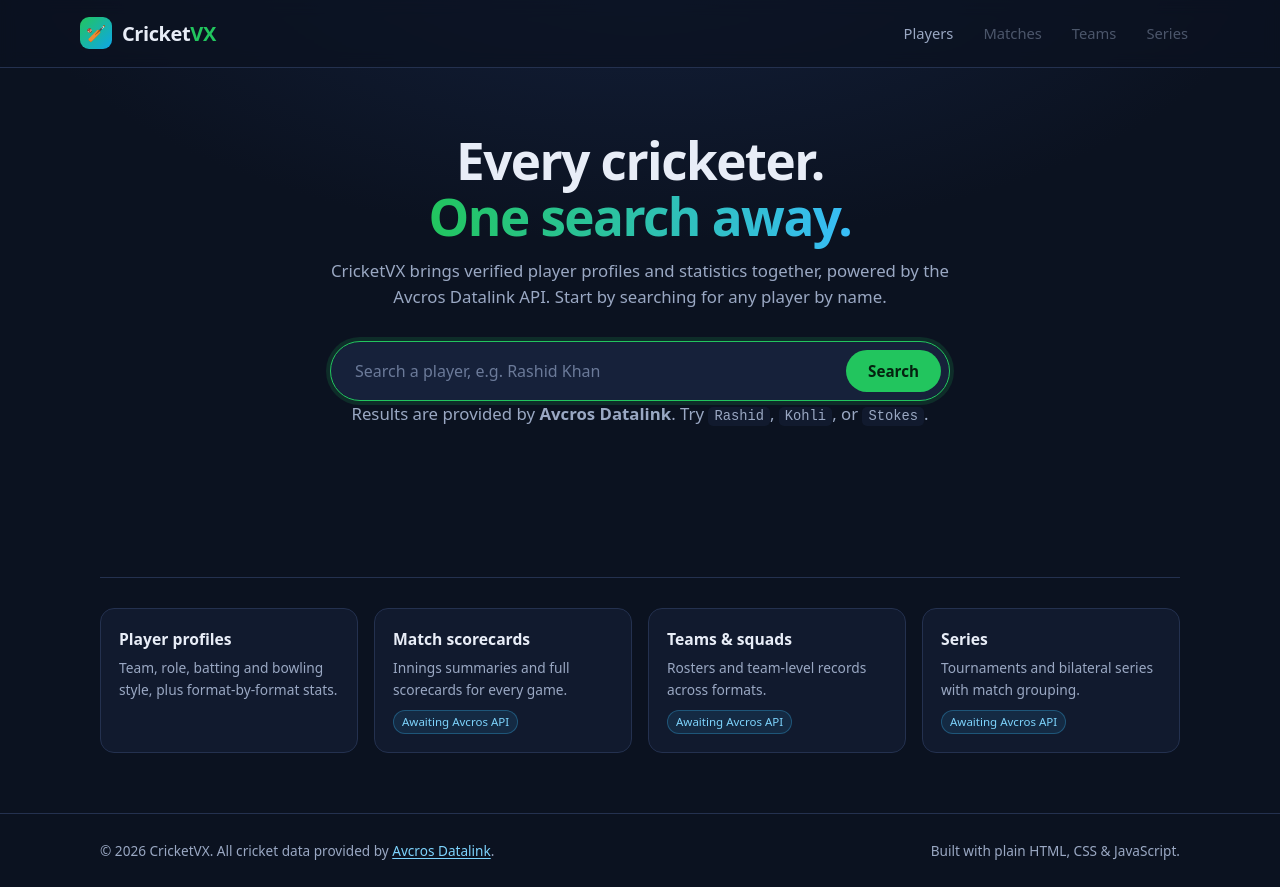
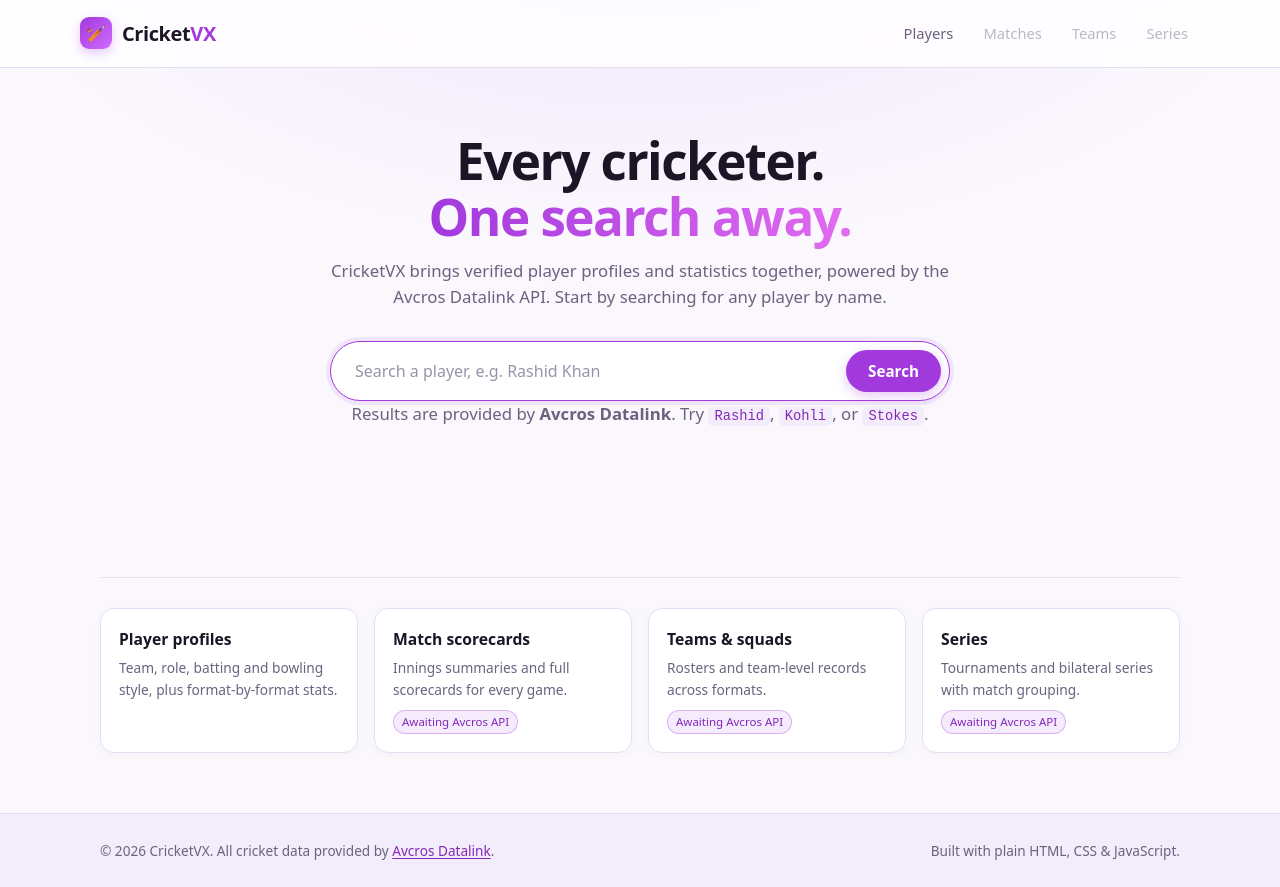
Before and after one commit to yousaf-ikram/cricketvx, a plain HTML site: page en/index.html in a window 1280 px wide. Drawn offline with Linux system fonts and the light colour scheme.

Commit message:
Update index.html

```diff
--- a/en/index.html
+++ b/en/index.html
@@ -3,6 +3,7 @@
 <head>
   <meta charset="UTF-8" />
   <meta name="viewport" content="width=device-width, initial-scale=1.0" />
+  <meta name="theme-color" content="#a139dd" />
   <title>CricketVX — Cricket Players, Matches &amp; Stats</title>
   <meta name="description" content="CricketVX is a cricket statistics website powered by the Avcros Datalink API. Search players, view profiles, and explore match data." />
 
@@ -17,16 +18,31 @@
   <style>
     /* ---------- Design tokens ---------- */
     :root {
-      --bg: #0b1220;
-      --bg-soft: #111a2e;
-      --card: #16213a;
-      --card-hover: #1c2a49;
-      --border: #24314f;
-      --text: #e8edf7;
-      --text-muted: #9aa8c3;
-      --accent: #22c55e;
-      --accent-dark: #16a34a;
-      --danger: #f87171;
+      color-scheme: light;
+
+      --bg: #faf8fd;
+      --bg-soft: #f3edfb;
+      --card: #ffffff;
+      --card-hover: #fbf7ff;
+      --border: #e6ddf3;
+      --border-strong: #d3c2ea;
+
+      --text: #1b1526;
+      --text-muted: #6b6280;
+
+      --accent: #a139dd;
+      --accent-dark: #8329b8;
+      --accent-soft: rgba(161, 57, 221, 0.10);
+      --accent-border: rgba(161, 57, 221, 0.32);
+
+      --danger: #b42318;
+      --danger-bg: #fdecec;
+      --danger-border: #f3b6b6;
+
+      --warn: #8a6100;
+      --warn-bg: #fff8e1;
+      --warn-border: #f5d98a;
+
       --radius: 14px;
       --max-width: 1120px;
       --font: system-ui, -apple-system, "Segoe UI", Roboto, Helvetica, Arial, sans-serif;
@@ -41,15 +57,20 @@
 
     body {
       font-family: var(--font);
-      background: radial-gradient(1200px 600px at 50% -10%, #14213d 0%, var(--bg) 55%);
+      background: radial-gradient(1200px 600px at 50% -10%, #f1e4fc 0%, var(--bg) 55%);
       color: var(--text);
       line-height: 1.55;
       min-height: 100vh;
       display: flex;
       flex-direction: column;
+      -webkit-font-smoothing: antialiased;
     }
 
     a { color: inherit; text-decoration: none; }
+
+    ::selection {
+      background: rgba(161, 57, 221, 0.18);
+    }
 
     .container {
       width: 100%;
@@ -61,8 +82,8 @@
     /* ---------- Header ---------- */
     header.site-header {
       border-bottom: 1px solid var(--border);
-      background: rgba(11, 18, 32, 0.75);
-      backdrop-filter: blur(8px);
+      background: rgba(255, 255, 255, 0.82);
+      backdrop-filter: blur(10px);
       position: sticky;
       top: 0;
       z-index: 50;
@@ -83,16 +104,18 @@
       font-weight: 700;
       font-size: 1.25rem;
       letter-spacing: -0.02em;
+      color: var(--text);
     }
 
     .brand .mark {
       width: 32px;
       height: 32px;
       border-radius: 9px;
-      background: linear-gradient(135deg, var(--accent), #0ea5e9);
+      background: linear-gradient(135deg, var(--accent), #d16bff);
       display: grid;
       place-items: center;
       font-size: 1rem;
+      box-shadow: 0 4px 12px rgba(161, 57, 221, 0.28);
     }
 
     .brand .vx { color: var(--accent); }
@@ -114,7 +137,7 @@
     nav.main-nav a:hover,
     nav.main-nav a:focus-visible {
       background: var(--bg-soft);
-      color: var(--text);
+      color: var(--accent);
     }
 
     nav.main-nav a[aria-disabled="true"] {
@@ -135,10 +158,11 @@
       line-height: 1.1;
       margin: 0 0 14px;
       letter-spacing: -0.03em;
+      color: var(--text);
     }
 
     .hero h1 .grad {
-      background: linear-gradient(90deg, var(--accent), #38bdf8);
+      background: linear-gradient(90deg, var(--accent), #e26bf0);
       -webkit-background-clip: text;
       background-clip: text;
       color: transparent;
@@ -161,12 +185,13 @@
       background: var(--card);
       border: 1px solid var(--border);
       border-radius: 999px;
+      box-shadow: 0 6px 20px rgba(27, 21, 38, 0.05);
       transition: border-color 0.15s, box-shadow 0.15s;
     }
 
     .search-form:focus-within {
       border-color: var(--accent);
-      box-shadow: 0 0 0 4px rgba(34, 197, 94, 0.15);
+      box-shadow: 0 0 0 4px var(--accent-soft);
     }
 
     .search-form input {
@@ -181,7 +206,7 @@
       font-family: inherit;
     }
 
-    .search-form input::placeholder { color: #6b7a99; }
+    .search-form input::placeholder { color: #9a92ab; }
 
     .search-form button {
       flex-shrink: 0;
@@ -190,16 +215,21 @@
       padding: 11px 22px;
       border-radius: 999px;
       background: var(--accent);
-      color: #04220f;
+      color: #ffffff;
       font-weight: 700;
       font-size: 0.95rem;
       font-family: inherit;
-      transition: background 0.15s, transform 0.05s;
+      transition: background 0.15s, transform 0.05s, box-shadow 0.15s;
+      box-shadow: 0 4px 12px rgba(161, 57, 221, 0.28);
     }
 
-    .search-form button:hover { background: var(--accent-dark); color: #fff; }
+    .search-form button:hover {
+      background: var(--accent-dark);
+      box-shadow: 0 6px 16px rgba(161, 57, 221, 0.34);
+    }
+
     .search-form button:active { transform: translateY(1px); }
-    .search-form button:disabled { opacity: 0.6; cursor: not-allowed; }
+    .search-form button:disabled { opacity: 0.6; cursor: not-allowed; box-shadow: none; }
 
     .hint {
       margin-top: 14px;
@@ -212,6 +242,7 @@
       padding: 2px 6px;
       border-radius: 5px;
       font-size: 0.82em;
+      color: var(--accent-dark);
     }
 
     /* ---------- Results ---------- */
@@ -229,8 +260,8 @@
 
     .status.show { display: block; }
     .status.info  { background: var(--bg-soft); border: 1px solid var(--border); color: var(--text-muted); }
-    .status.error { background: rgba(248, 113, 113, 0.08); border: 1px solid rgba(248, 113, 113, 0.35); color: var(--danger); }
-    .status.warn  { background: rgba(250, 204, 21, 0.07); border: 1px solid rgba(250, 204, 21, 0.3); color: #fde68a; }
+    .status.error { background: var(--danger-bg); border: 1px solid var(--danger-border); color: var(--danger); }
+    .status.warn  { background: var(--warn-bg); border: 1px solid var(--warn-border); color: var(--warn); }
 
     .results-head {
       display: none;
@@ -265,14 +296,16 @@
       display: flex;
       flex-direction: column;
       gap: 12px;
-      transition: background 0.15s, border-color 0.15s, transform 0.12s;
+      box-shadow: 0 2px 8px rgba(27, 21, 38, 0.04);
+      transition: background 0.15s, border-color 0.15s, transform 0.12s, box-shadow 0.15s;
     }
 
     .player-card:hover,
     .player-card:focus-visible {
       background: var(--card-hover);
-      border-color: #33456d;
+      border-color: var(--border-strong);
       transform: translateY(-2px);
+      box-shadow: 0 8px 24px rgba(161, 57, 221, 0.12);
     }
 
     .player-card .top {
@@ -290,9 +323,9 @@
       place-items: center;
       font-weight: 700;
       font-size: 1rem;
-      background: linear-gradient(135deg, #1e3a5f, #0f2a45);
-      color: #7dd3fc;
-      border: 1px solid var(--border);
+      background: linear-gradient(135deg, #f3e6fd, #e6d4fb);
+      color: var(--accent-dark);
+      border: 1px solid var(--accent-border);
     }
 
     .player-card .name {
@@ -300,6 +333,7 @@
       font-size: 1.02rem;
       margin: 0;
       line-height: 1.25;
+      color: var(--text);
     }
 
     .player-card .team {
@@ -325,9 +359,9 @@
     }
 
     .chip.accent {
-      background: rgba(34, 197, 94, 0.1);
-      border-color: rgba(34, 197, 94, 0.3);
-      color: #86efac;
+      background: var(--accent-soft);
+      border-color: var(--accent-border);
+      color: var(--accent-dark);
     }
 
     .stats-row {
@@ -349,6 +383,7 @@
     .stats-row .stat-value {
       font-weight: 700;
       font-size: 1rem;
+      color: var(--text);
     }
 
     /* Skeleton loading */
@@ -366,7 +401,7 @@
       content: "";
       position: absolute;
       inset: 0;
-      background: linear-gradient(90deg, transparent, rgba(255,255,255,0.04), transparent);
+      background: linear-gradient(90deg, transparent, rgba(161, 57, 221, 0.08), transparent);
       animation: shimmer 1.3s infinite;
     }
 
@@ -385,15 +420,17 @@
     }
 
     .feature {
-      background: var(--bg-soft);
+      background: var(--card);
       border: 1px solid var(--border);
       border-radius: var(--radius);
       padding: 18px;
+      box-shadow: 0 2px 8px rgba(27, 21, 38, 0.03);
     }
 
     .feature h3 {
       margin: 0 0 6px;
       font-size: 0.98rem;
+      color: var(--text);
     }
 
     .feature p {
@@ -408,9 +445,9 @@
       font-size: 0.72rem;
       padding: 2px 8px;
       border-radius: 999px;
-      background: rgba(56, 189, 248, 0.1);
-      color: #7dd3fc;
-      border: 1px solid rgba(56, 189, 248, 0.3);
+      background: var(--accent-soft);
+      color: var(--accent-dark);
+      border: 1px solid var(--accent-border);
     }
 
     /* ---------- Footer ---------- */
@@ -419,6 +456,7 @@
       padding: 26px 0;
       font-size: 0.85rem;
       color: var(--text-muted);
+      background: var(--bg-soft);
     }
 
     .footer-inner {
@@ -429,8 +467,13 @@
       align-items: center;
     }
 
-    footer a { color: #7dd3fc; text-decoration: underline; text-underline-offset: 2px; }
-    footer a:hover { color: #bae6fd; }
+    footer a {
+      color: var(--accent-dark);
+      text-decoration: underline;
+      text-underline-offset: 2px;
+    }
+
+    footer a:hover { color: var(--accent); }
 
     /* ---------- Responsive ---------- */
     @media (max-width: 640px) {
```
